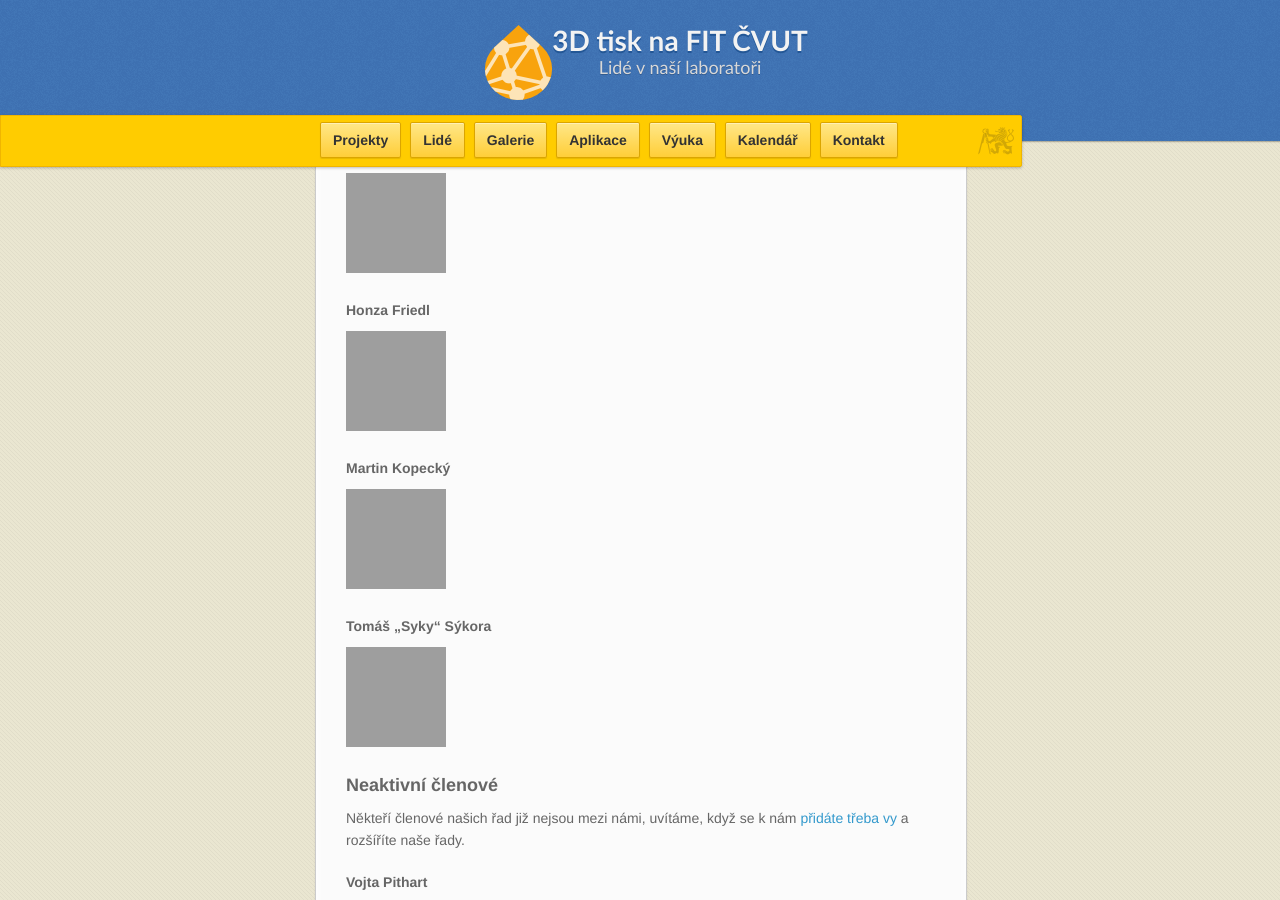
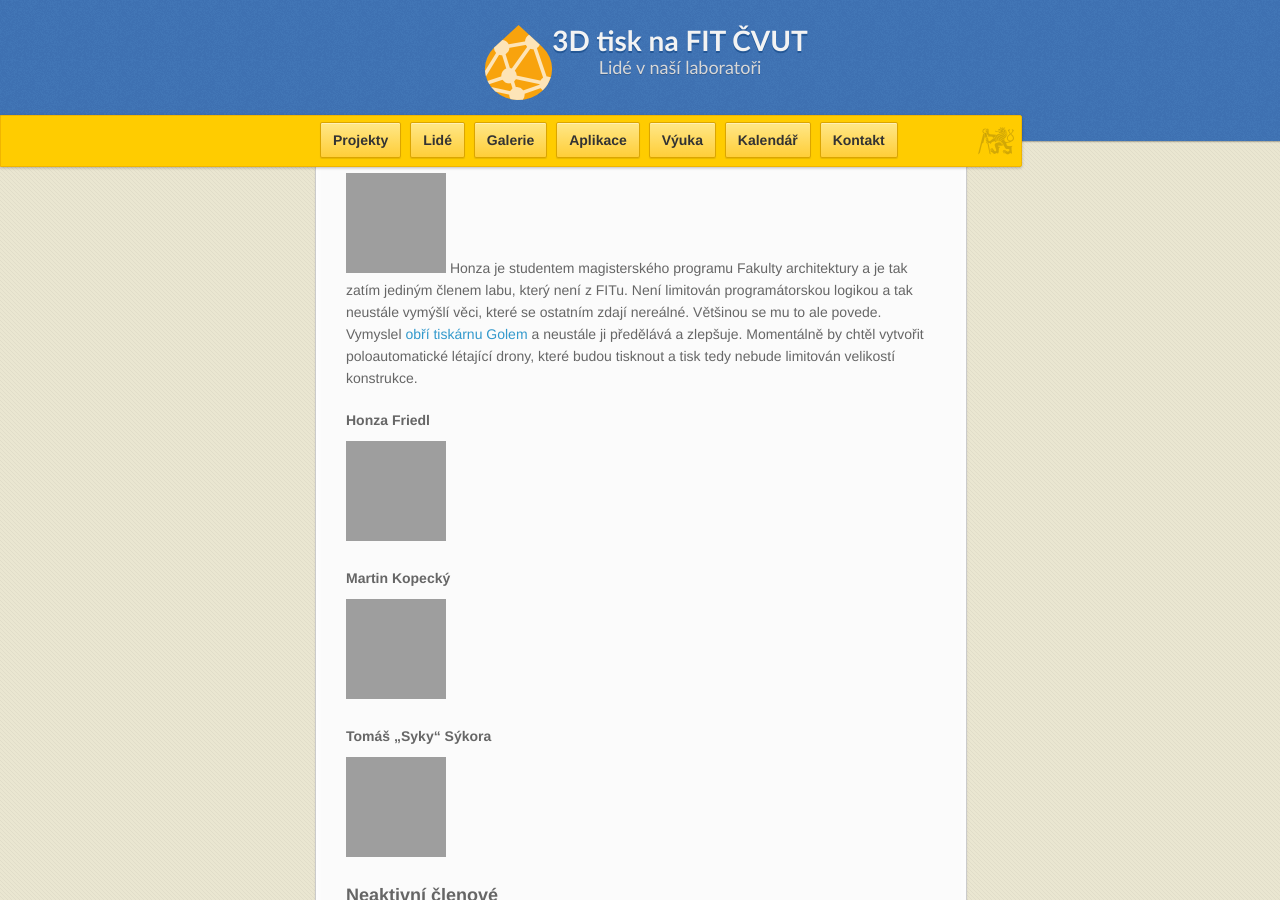
Before and after one commit to 3DprintFIT/3dprintfit.github.com, a Jekyll site: the page built from lide.md, in a window 1280 px wide and 900 px high, scrolled down 638 px, cut to the strip 0-900 px from the top of the window. Built offline with Jekyll 4.4.1, drawn with Linux system fonts in a browser that asks for light colours; nearby versions of some CDN libraries; grey boxes are pictures that could not be loaded.

Commit message:
Added Honza Vanek info

```diff
--- a/lide.md
+++ b/lide.md
@@ -10,7 +10,7 @@ layout: default
 ![Miro Hrončok]({{ 'hroncmir@fit.cvut.cz' | to_gravatar }}) Miro je Markův zástupce, stará se o obsah tohoto webu a je autorem i dalších tiskových materiálů týkajících se projektu 3D tisku na FIT. Protože vytvořil i tuto stránku, zařadil se sobecky už na druhé místo, aby si ostatní mysleli, že je důležitý. Není to ale pravda, do labu si jen chodí parkovat koloběžku a popíjet kávu. Miro je profesionálním stavitelem kufrů pro tiskárny, studentem bakalářského programu FIT a bývalým šéfredaktorem portálu [LinuxEXPRES.cz](http://www.linuxexpres.cz/). Momentálně pracuje na tom, aby všechny [programy, které používáme](aplikace), byly dostupné v repozitářích distribuce Fedora.
 
 #### Honza Vaněk
-![Honza Vaněk]({{ 'vanek@afatelier.cz' | to_gravatar }})
+![Honza Vaněk]({{ 'vanek@afatelier.cz' | to_gravatar }}) Honza je studentem magisterského programu Fakulty architektury a je tak zatím jediným členem labu, který není z FITu. Není limitován programátorskou logikou a tak neustále vymýšlí věci, které se ostatním zdají nereálné. Většinou se mu to ale povede. Vymyslel [obří tiskárnu Golem](projekty#golem) a neustále ji předělává a zlepšuje. Momentálně by chtěl vytvořit poloautomatické létající drony, které budou tisknout a tisk tedy nebude limitován velikostí konstrukce.
 
 #### Honza Friedl
 ![Honza Friedl]({{ 'friedjan@fit.cvut.cz' | to_gravatar }})
```
